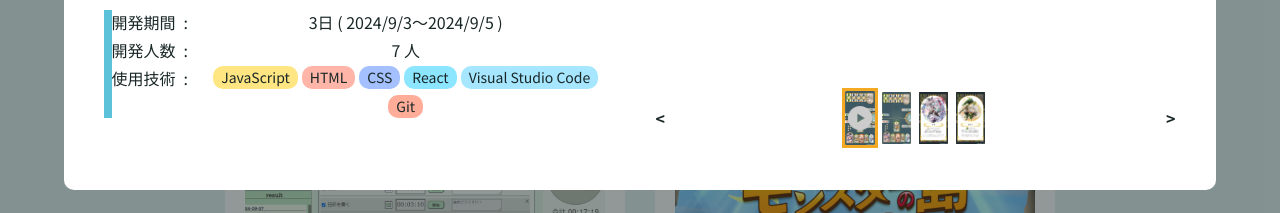
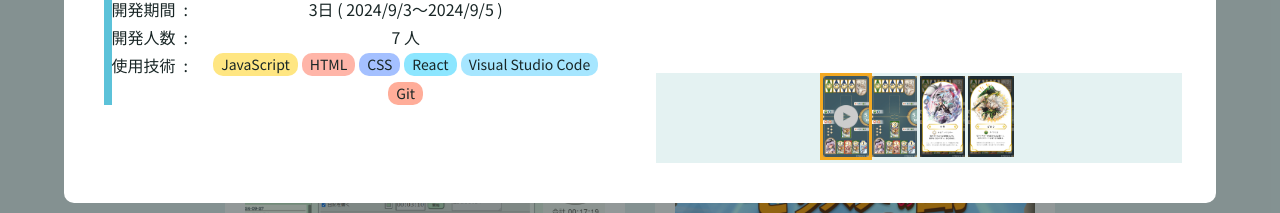
Before and after one commit to no-la/my-portfolio-for-2026, a React (Vite) app: page / in a window 1280 px wide. Both pictures are taken after a click on the element 425 px from the left and 2495 px from the top of the page. Shown: the part 2641-2854 px from the top of the page. Built offline with nearby package versions, Linux system fonts and the light colour scheme.

Commit message:
add scrollbar style

```diff
--- a/src/app/App.jsx
+++ b/src/app/App.jsx
@@ -102,6 +102,20 @@ const globalStyles = (theme) => css`
     margin-bottom: ${theme.fontSizes.normal};
     max-width: calc(${theme.fontSizes.normal} * 40);
   }
+  ::-webkit-scrollbar {
+    height: 16px;
+    width: 8px;
+  }
+  ::-webkit-scrollbar-thumb {
+    background-color: ${theme.colors.secondary};
+    border-radius: 8px;
+  }
+  ::-webkit-scrollbar-track {
+    background-color: ${theme.colors.background};
+  }
+  ::-webkit-scrollbar-corner {
+    /* display: block; */
+  }
 `;
 
 const App = () => {
--- a/src/app/my-projects/project-detail-modal.jsx
+++ b/src/app/my-projects/project-detail-modal.jsx
@@ -2,7 +2,6 @@
 
 import { css } from '@emotion/react';
 import Modal from '../../components/modal/modal';
-import SectionHeader from '../../components/section-header/section-header';
 import TagList from '../../components/tag-list/tag-list';
 import MediaGallery from '../../components/media-gallery/media-gallery';
 import ModalHeader from '../../components/modal/modal-header';
--- a/src/components/media-gallery/thumbnail-carousel.jsx
+++ b/src/components/media-gallery/thumbnail-carousel.jsx
@@ -2,22 +2,28 @@
 
 import { css } from '@emotion/react';
 
-const height = '60px';
+const height = '90px';
 
-const wrapStyle = css`
+const wrapStyle = (theme) => css`
   display: flex;
   height: ${height};
   width: 100%;
 `;
-const carouselStyle = css`
+const carouselStyle = (theme) => css`
   display: flex;
-  width: 100%;
+  min-width: 100%;
   overflow-x: scroll;
   overflow-y: hidden;
-  justify-content: center;
+  column-gap: 3px;
+  padding: 3px 3px 6px 3px;
+  background-color: ${theme.colors.background};
 
-  ::-webkit-scrollbar {
-    display: none;
+  /* justify-content: center; */
+  li:first-child {
+    margin-left: auto;
+  }
+  li:last-child {
+    margin-right: auto;
   }
 `;
 const nextPrevStyle = css`
@@ -42,21 +48,29 @@ const ThumbnailCarousel = ({
 }) => {
   return (
     <div css={wrapStyle}>
-      <span css={nextPrevStyle} onClick={onPrev}>
-        {'<'}
-      </span>
+      {/* <span css={nextPrevStyle} onClick={onPrev}>
+      {'<'}
+      </span> */}
       <ul css={carouselStyle}>
         {items.map((item, i) => (
           <li
             key={`thumbnail-media-${i}`}
             onClick={() => onSelect(i)}
-            css={(theme) => css`
-              border: ${i === selectedIndex
-                ? `3px solid ${theme.colors.tertiary}`
-                : 'none'};
-              padding: ${i === selectedIndex ? '0' : '4px'};
-              position: relative;
-            `}
+            css={[
+              (theme) => {
+                if (i != selectedIndex) return null;
+                return css`
+                  box-shadow:
+                    3px 3px ${theme.colors.tertiary},
+                    -3px 3px ${theme.colors.tertiary},
+                    3px -3px ${theme.colors.tertiary},
+                    -3px -3px ${theme.colors.tertiary};
+                `;
+              },
+              css`
+                position: relative;
+              `,
+            ]}
           >
             {item.type == 'image' ? (
               <img
@@ -88,9 +102,9 @@ const ThumbnailCarousel = ({
           </li>
         ))}
       </ul>
-      <span css={nextPrevStyle} onClick={onNext}>
+      {/* <span css={nextPrevStyle} onClick={onNext}>
         {'>'}
-      </span>
+      </span> */}
     </div>
   );
 };
```
